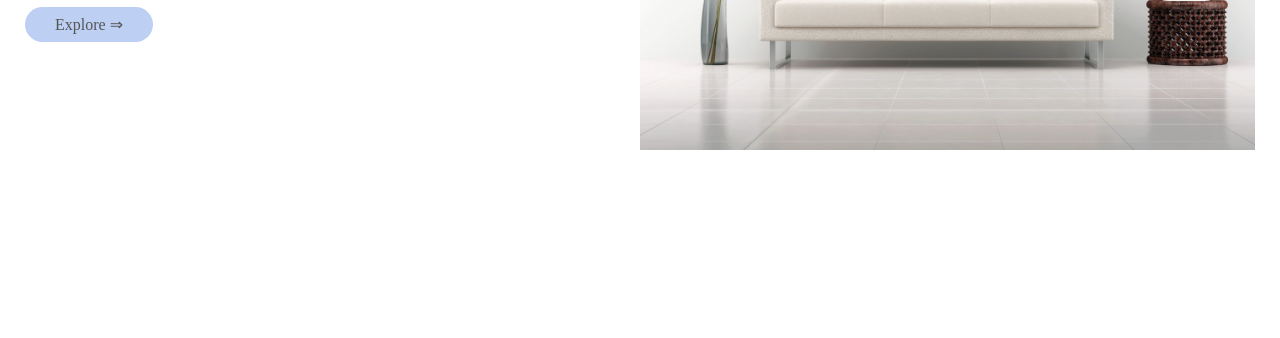
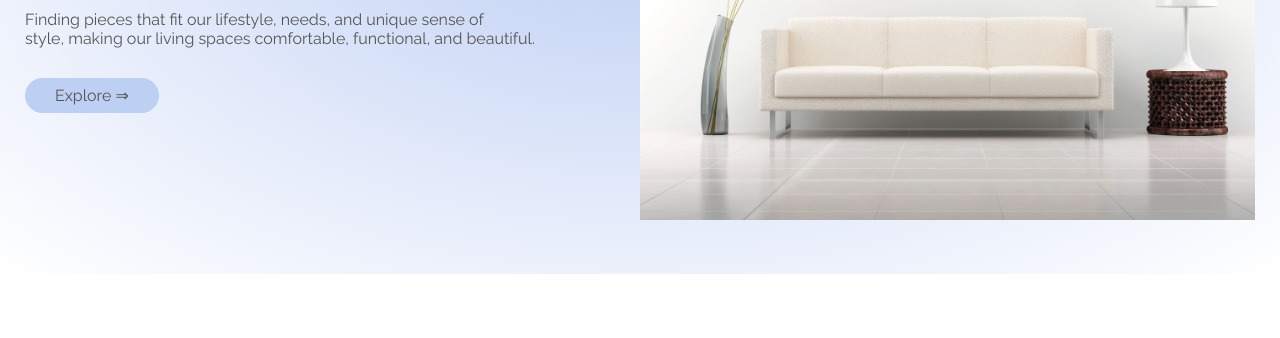
Before and after one commit to ZayidaQ/E-commerce-website, a plain HTML site: page index.html in a window 1280 px wide. Shown: the part 462-800 px from the top of the page. Drawn offline with Linux system fonts and the light colour scheme.

Commit message:
Updated
More changes were made

```diff
--- a/CSS/style.css
+++ b/CSS/style.css
@@ -2,6 +2,10 @@
     margin: 0;
     padding: 0;
     box-sizing: border-box;
+}
+body{
+    font-family: 'Noto Sans', sans-serif;
+    font-family: 'Raleway', sans-serif;
 }
 .navbar{
     display:flex;
@@ -62,3 +66,9 @@ p{
     margin: 30px 0;
     border-radius: 30px;
 }
+.header{
+    background: radial-gradient(#BECFF4, #fff)
+}
+.header .row{
+    margin-top: 70px;
+}
--- a/index.html
+++ b/index.html
@@ -10,6 +10,12 @@
     <!--Link to external link-->
     <link rel="icon" type="image/x-icon" href="images/favicon.ico">
     <link rel="stylesheet" text="text/css" href="css/style.css">
+
+    <!-- Link to google fonts-->
+    <link rel="preconnect" href="https://fonts.googleapis.com">
+    <link rel="preconnect" href="https://fonts.gstatic.com" crossorigin>
+    <link href="https://fonts.googleapis.com/css2?family=Noto+Sans:wght@300;400;500;600;700&family=Raleway:wght@300;400;500;600;700&display=swap" rel="stylesheet">
+
 
 </head>
 <body>
@@ -29,12 +35,12 @@
                         <li><a href="">Account</a></li>
                     </ul>
                 </nav>
+                <a href=""><img src="images/cart.png" width="25px" height="25px"></a>
             </div>
             <div class="row">
                 <div class="col-2">
                     <h1>Furniture That Fits Your <br>Lifestyle And Budget</h1>
-                    <p>Choosing the right furniture is about finding pieces that fit our lifestyle, needs,
-                        and <br>unique sense of style, making our living spaces comfortable, functional, and beautiful.</p>
+                    <p>Finding pieces that fit our lifestyle, needs, and unique sense of <br> style, making our living spaces comfortable, functional, and beautiful.</p>
                     <a href="" class="btn">Explore &#8658;</a>
                 </div>
                 <div class="col-2">
```
